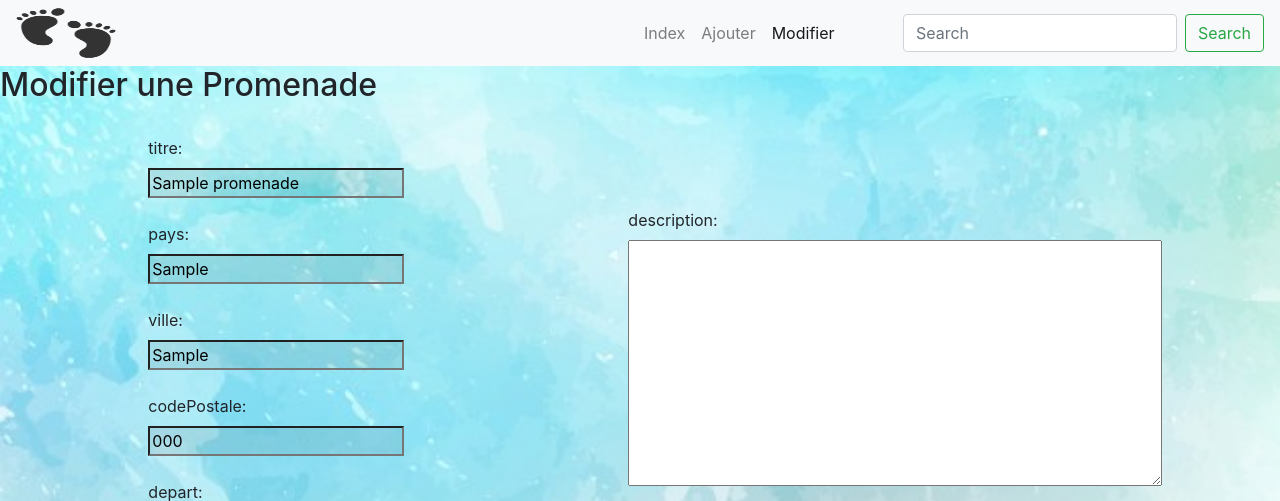
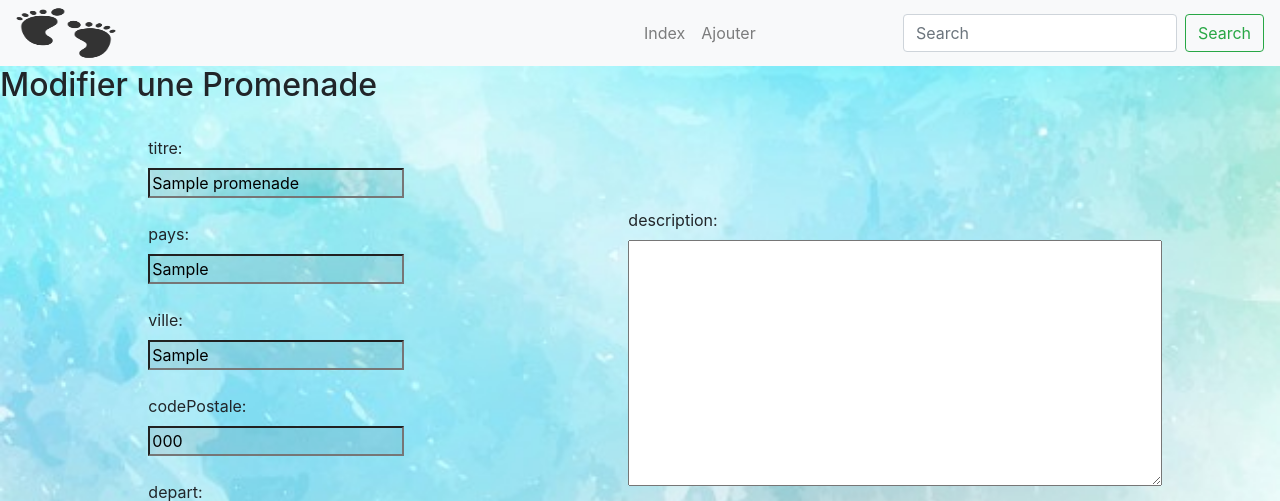
Before and after one commit to jeanTimWEB/Obada-et-Jean, a PHP site: page /modifier.php?id=1 in a window 1280 px wide. Shown: the top 501 px of the page. Run offline with PHP 8.4, Linux system fonts and the light colour scheme; tables that the repository leaves empty or names only in its code hold one stand-in row (values such as "Sample post").

Commit message:
fixed footer+ sticky footer+lien

```diff
--- a/www/afficherInfo.php
+++ b/www/afficherInfo.php
@@ -126,7 +126,7 @@ $promenade = $database->getPromenade($id);
         <footer>
             <!--Jean-->
 
-                <div class="container-fluid ">
+            <div class="container-fluid fixed-bottom bg-light ">
 
                 <!-- Grid row -->
                 <div class="row justify-content-around align-items-center">
@@ -172,6 +172,10 @@ $promenade = $database->getPromenade($id);
                     </ul>
                     <!-- Call to action -->
 
+                </div>
+
+            </div>
+
         </footer>
 
         <script src="https://code.jquery.com/jquery-3.3.1.slim.min.js"
--- a/www/index.php
+++ b/www/index.php
@@ -195,7 +195,7 @@ $description= $promenade->getDescription();
     <footer>
         <!--Jean-->
 
-        <div class="container-fluid ">
+        <div class="container-fluid fixed-bottom bg-light">
 
             <!-- Grid row -->
             <div class="row justify-content-around align-items-center">
--- a/www/modifier.php
+++ b/www/modifier.php
@@ -48,19 +48,13 @@ require_once("database.php");
 
                         <li class="nav-item ">
 
-                            <a class="nav-link " href="#">Index </a>
+                            <a class="nav-link " href="index.php">Index </a>
 
                         </li>
 
                         <li class="nav-item">
 
-                            <a class="nav-link " href="#">Ajouter</a>
-
-                        </li>
-
-                        <li class="nav-item">
-
-                            <a class="nav-link active" href="#">Modifier</a>
+                            <a class="nav-link " href="ajouter.php">Ajouter</a>
 
                         </li>
 
```
Lines whose indentation alone changed are shown as unchanged.
